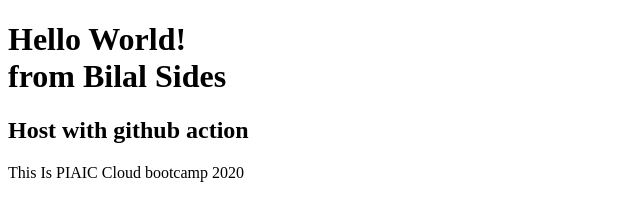
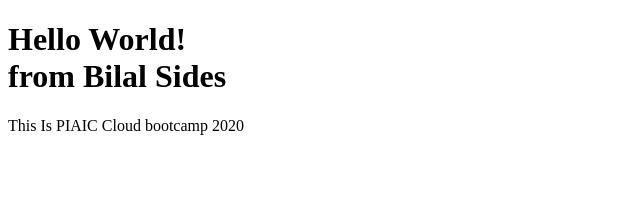
Before and after one commit to muhammadbilal254/Surge-and-github-action, a plain HTML site: page index.html in a window 1280 px wide. Shown: the whole page, without its empty margins (0-640 px from the left). Drawn offline with Linux system fonts and the light colour scheme.

Commit message:
Update index.html

```diff
--- a/index.html
+++ b/index.html
@@ -10,7 +10,6 @@
 
 <body>
     <h1>Hello World! <br> from Bilal Sides</h1>
-    <h2>Host with github action</h2>
     <p>This Is PIAIC Cloud bootcamp 2020</p>
 
 </body>
```
